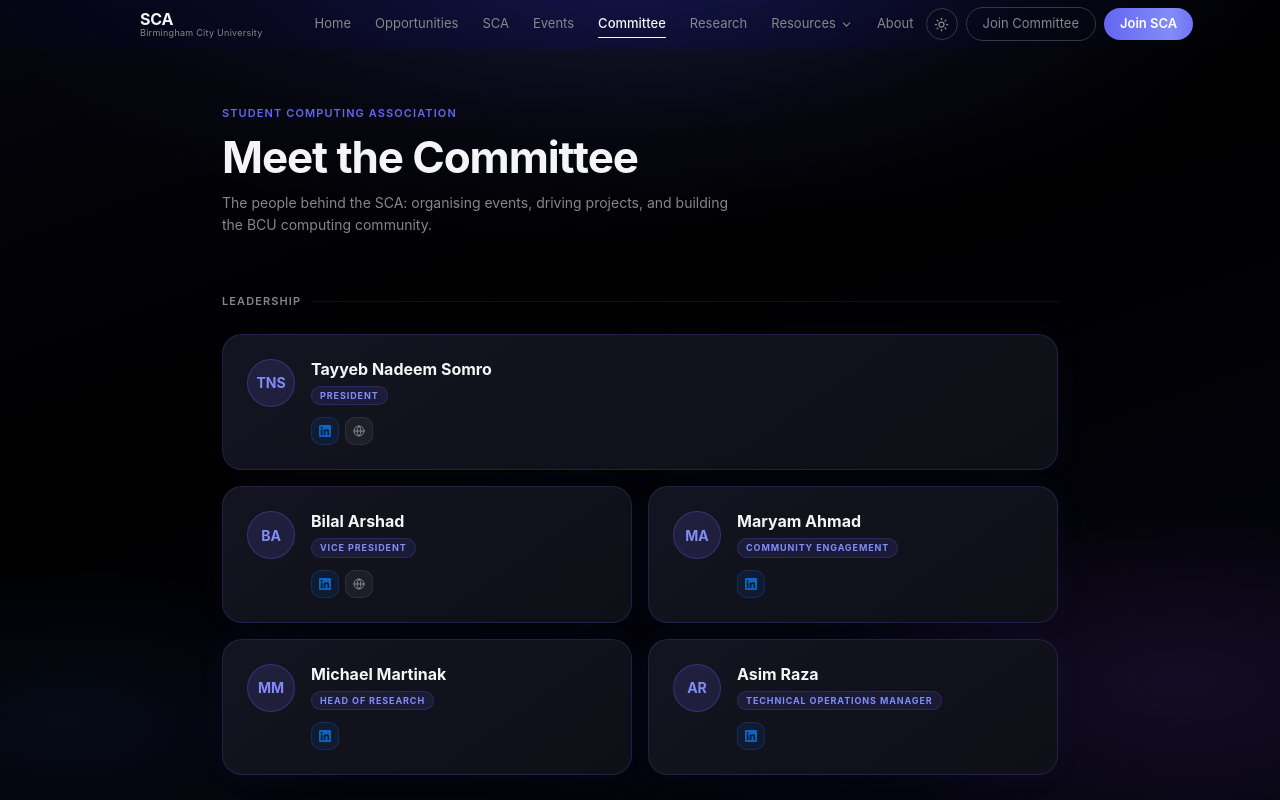
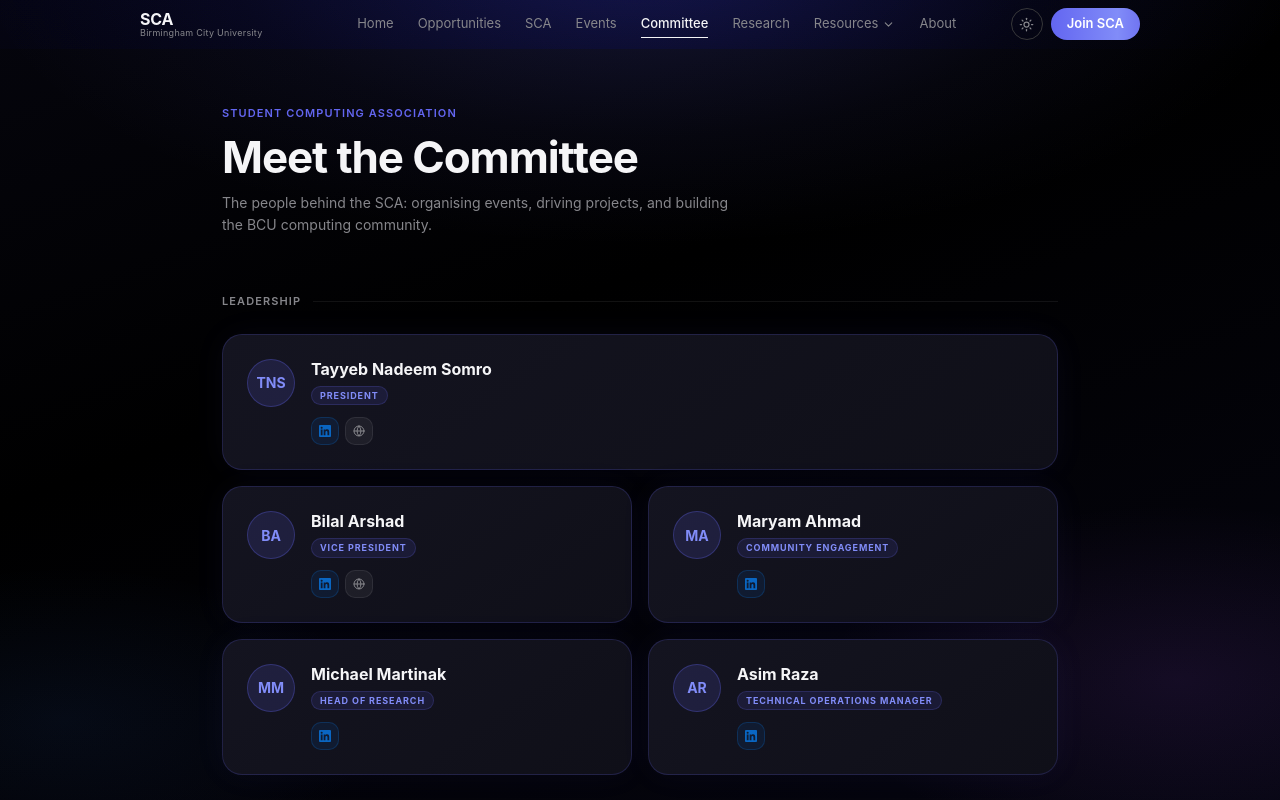
Before and after one commit to uffbilxl/sca, a Next.js app: page /committee in a window 1280 px wide. Shown: the top 800 px of the page. Built offline with nearby package versions, Linux system fonts and the light colour scheme.

Commit message:
Remove Join the Committee button from nav bar

```diff
--- a/src/components/layout/Navbar.tsx
+++ b/src/components/layout/Navbar.tsx
@@ -3,7 +3,6 @@ import { useState, useEffect, useRef } from 'react'
 import Link from 'next/link'
 import { usePathname } from 'next/navigation'
 import { ChevronDown, FileText, FolderOpen, Rocket } from 'lucide-react'
-import { CommitteeModal } from '@/components/layout/CommitteeModal'
 import { ThemeToggle } from '@/components/layout/ThemeToggle'
 
 /* "Resources" sits between Committee and About as a dropdown (see below) */
@@ -106,7 +105,6 @@ function ResourcesDropdown({ pathname }: { pathname: string }) {
 
 export function Navbar() {
   const pathname = usePathname()
-  const [showModal, setShowModal]         = useState(false)
   const [mobileOpen, setMobileOpen]       = useState(false)
   const [mobileResOpen, setMobileResOpen] = useState(false)
   const [scrolled, setScrolled]           = useState(false)
@@ -238,13 +236,6 @@ export function Navbar() {
             <ThemeToggle
               className="w-8 h-8 flex items-center justify-center rounded-full border border-[var(--color-border)] text-[var(--color-muted)] hover:text-[var(--color-text)] hover:border-[var(--b2)] transition-all duration-200 focus-ring"
             />
-            <button
-              onClick={() => setShowModal(true)}
-              className="px-4 py-1.5 text-[var(--color-muted)] border border-[var(--color-border)] rounded-full hover:border-[var(--b2)] hover:text-[var(--color-text)] transition-all duration-200 focus-ring"
-              style={{ fontSize: '0.8125rem' }}
-            >
-              Join Committee
-            </button>
             <Link
               href="https://www.linkedin.com/company/bcu-student-computing-association/"
               target="_blank"
@@ -376,22 +367,10 @@ export function Navbar() {
               )
             })}
 
-            <div
-              className="my-4"
-              style={{ height: '1px', background: 'rgba(var(--hairline-rgb),0.06)' }}
-            />
-
-            <button
-              onClick={() => { setShowModal(true); setMobileOpen(false) }}
-              className="px-4 py-4 text-[15px] font-medium text-left text-[var(--color-muted)] border border-[var(--color-border)] rounded-xl hover:text-[var(--color-text)] transition-colors focus-ring"
-            >
-              Join the Committee
-            </button>
           </div>
         </div>
       )}
 
-      {showModal && <CommitteeModal onClose={() => setShowModal(false)} />}
     </>
   )
 }
```
